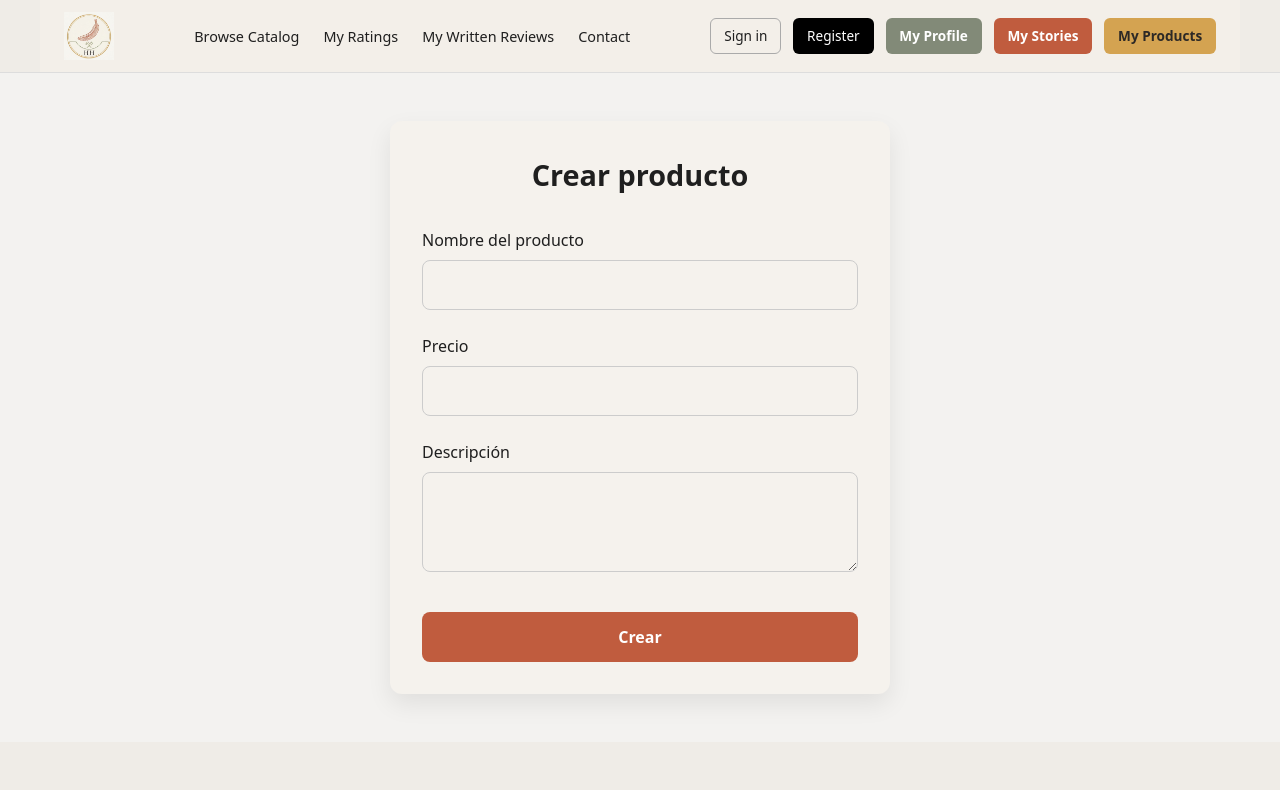
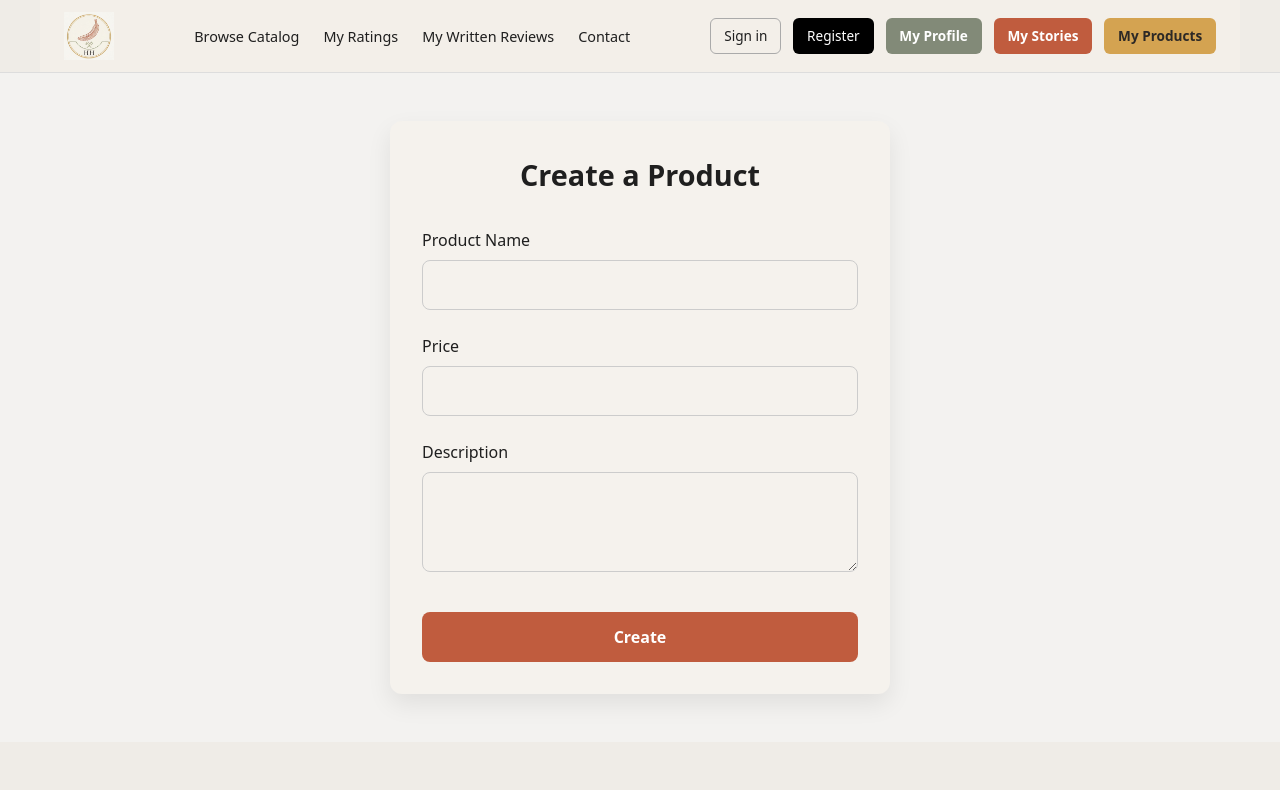
Before and after one commit to vickygiovi/wdd430-team3, a Next.js app: page /products/create in a window 1280 px wide. Shown: the top 790 px of the page. Built offline with nearby package versions, Linux system fonts and the light colour scheme.

Commit message:
Products and Create Page

```diff
--- a/src/app/products/create/page.tsx
+++ b/src/app/products/create/page.tsx
@@ -44,11 +44,11 @@ export default function CreateProductPage() {
 
 return (
   <section className="create-container">
-    <h1 className="create-title">Crear producto</h1>
+    <h1 className="create-title">Create a Product</h1>
 
     <form className="create-form" onSubmit={handleSubmit}>
       <div className="form-group">
-        <label htmlFor="name">Nombre del producto</label>
+        <label htmlFor="name">Product Name</label>
         <input
           id="name"
           type="text"
@@ -60,7 +60,7 @@ return (
       </div>
 
       <div className="form-group">
-        <label htmlFor="price">Precio</label>
+        <label htmlFor="price">Price</label>
         <input
           id="price"
           type="number"
@@ -72,7 +72,7 @@ return (
       </div>
 
       <div className="form-group">
-        <label htmlFor="description">Descripción</label>
+        <label htmlFor="description">Description</label>
         <textarea
           id="description"
           name="description"
@@ -82,7 +82,7 @@ return (
       </div>
 
       <button className="create-button" type="submit">
-        Crear
+        Create
       </button>
     </form>
   </section>
```
